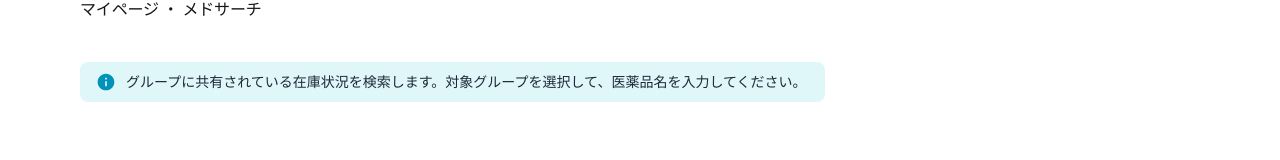
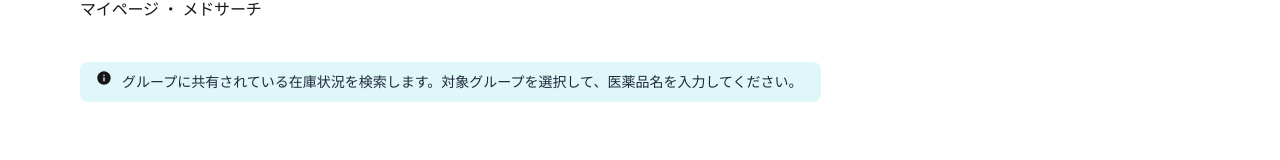
Before and after one commit to Ideguchi-Pharma/medsearch, a Next.js app: page / in a window 1280 px wide. Shown: the part 145-305 px from the top of the page. Built offline with nearby package versions, Linux system fonts and the light colour scheme.

Commit message:
delete RiinformationFill className

```diff
--- a/src/app/page.tsx
+++ b/src/app/page.tsx
@@ -12,8 +12,8 @@ export default function Home() {
             マイページ ・ メドサーチ
         </p>
         <div className="flex items-start space-x-2 px-4 py-2 rounded-lg" style={{ backgroundColor: "#e0f7fa" }}>
-         <RiInformationFill className="w-5 h-5 text-cyan-600 flex-shrink-0 mt-0.5" />
-        <p className="text-black px-0.5 py-0.5 text-sm text-gray-800 rounded font-[family-name:var(--font-geist-mono)] flex-grow]">
+         <RiInformationFill /* className="w-5 h-5 text-cyan-600 flex-shrink-0 mt-0.5" */ />
+         <p className="text-black px-0.5 py-0.5 text-sm text-gray-800 rounded font-[family-name:var(--font-geist-mono)] flex-grow]">
             グループに共有されている在庫状況を検索します。対象グループを選択して、医薬品名を入力してください。
         </p>
         </div>
```
